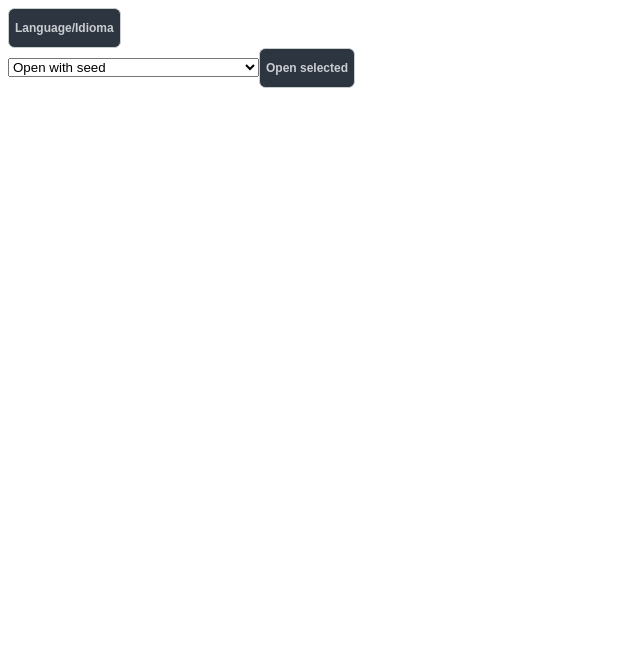
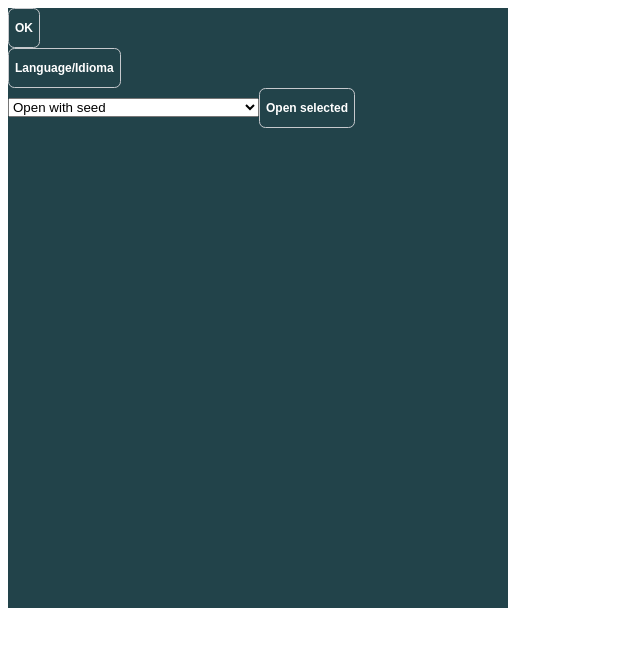
Before and after one commit to devfabiosilva/myNanoPHP, a React (Create React App) app in the folder developer-frontend-example/: page / in a window 1280 px wide. Shown: the top 646 px of the page, without its empty margins (0-640 px from the left). Built offline with nearby package versions, Linux system fonts and the light colour scheme; no server answers.

Commit message:
Testing and implementing dark mode

```diff
--- a/developer-frontend-example/src/global.css
+++ b/developer-frontend-example/src/global.css
@@ -1,15 +1,29 @@
+body {
+  background-color: #fff;
+}
+div.dark {
+  --background-content: #22434a;
+  --font-color: #fff;
+}
+
+div.light {
+  --background-content: #fff;
+  --font-color: #000;
+}
+
 button {
 
     height: 40px;
     font-size: 12px;
     font-weight: bold;
-    color: rgba(245, 245, 245, 0.5);
-    color: #c6c9cd;
-    background: #17202c;
+    /*color: rgba(245, 245, 245, 0.5); */
+    color: var(--font-color);
+    background-color: var(--background-content);/* #17202c; */
     border: solid 1px #c6c9cd;
     border-radius: 0.4rem;
     cursor: pointer;
-    opacity: 0.9;
+    transition: color 0.3s, background-color 2s ;
+    /*opacity: 0.9;*/
   }
 
   button:hover {
--- a/developer-frontend-example/src/pages/Main/main.tsx
+++ b/developer-frontend-example/src/pages/Main/main.tsx
@@ -1,4 +1,4 @@
-import React, { useEffect } from 'react';
+import React, { useEffect, useState } from 'react';
 import { connect } from 'react-redux';
 import OpenEncryptedWalletFile from '../../components/OpenEncryptedFile';
 
@@ -17,7 +17,21 @@ import SelectWallet from '../../components/WalletOptions';
 import GenerateSeed from '../../components/GenerateSeed';
 import { setLanguage } from '../../actions';
 import { getLanguageFromLocalStorage } from '../../utils/language';
+import './style.css';
 
+export function MainContainer( props: any ) {
+    const [ backgroundMode, setBackgroundMode ] = useState("dark");
+    return (
+        <div className={`main-container ${ backgroundMode }`}>
+            <button
+                onClick={ () => {(backgroundMode==="light")?setBackgroundMode("dark"):setBackgroundMode("light")}}
+            >
+                OK
+            </button>
+            { props.children }
+        </div>
+    );
+}
 //sun 2020 05 24 20:30
 export function Main(props: any) {
 
@@ -35,48 +49,66 @@ export function Main(props: any) {
 
             case WALLET_FROM.FROM_SEED:
                 return (
+                    <MainContainer>
                         <OpenSeed />
+                    </MainContainer>
                 );
 
             case WALLET_FROM.FROM_BIP39:
                 return (
+                    <MainContainer>
                         <OpenSeed bip39 />
+                    </MainContainer>
                 );
 
             case WALLET_FROM.FROM_KEY_PAIR:
                 return (
+                    <MainContainer>
                         <OpenSeed keyPair />
+                    </MainContainer>
                 );
 
             case WALLET_FROM.FROM_PUBLIC_KEY:
                 return (
+                    <MainContainer>
                         <OpenSeed publicKey />
+                    </MainContainer>
                 );
 
             case WALLET_FROM.FROM_ENCRYPTED_FILE:
                 return (
+                    <MainContainer>
                         <OpenEncryptedWalletFile />
+                    </MainContainer>
                 );
 
             case WALLET_FROM.FROM_GENERATING_SEED:
                 return (
+                    <MainContainer>
                         <GenerateSeed />
+                    </MainContainer>
                 )
 
             case WALLET_FROM.FROM_BRAINWALLET:
                 return (
+                    <MainContainer>
                         <Brainwallet />
+                    </MainContainer>
                 );
 
             default:
                 return (
+                    <MainContainer>
                         <SelectWallet />
+                    </MainContainer>
                 );
 
         }
     else
         return (
+            <MainContainer>
                 <Wallet />
+            </MainContainer>
         )
 
 }
--- /dev/null
+++ b/developer-frontend-example/src/pages/Main/style.css
@@ -0,0 +1,9 @@
+.main-container {
+
+    width: 500px;
+    height: 600px;
+    background-color: var(--background-content);
+    transition: background-color 0.4s;
+    color: var(--font-color);
+
+}
```
Lines whose indentation alone changed are shown as unchanged.
